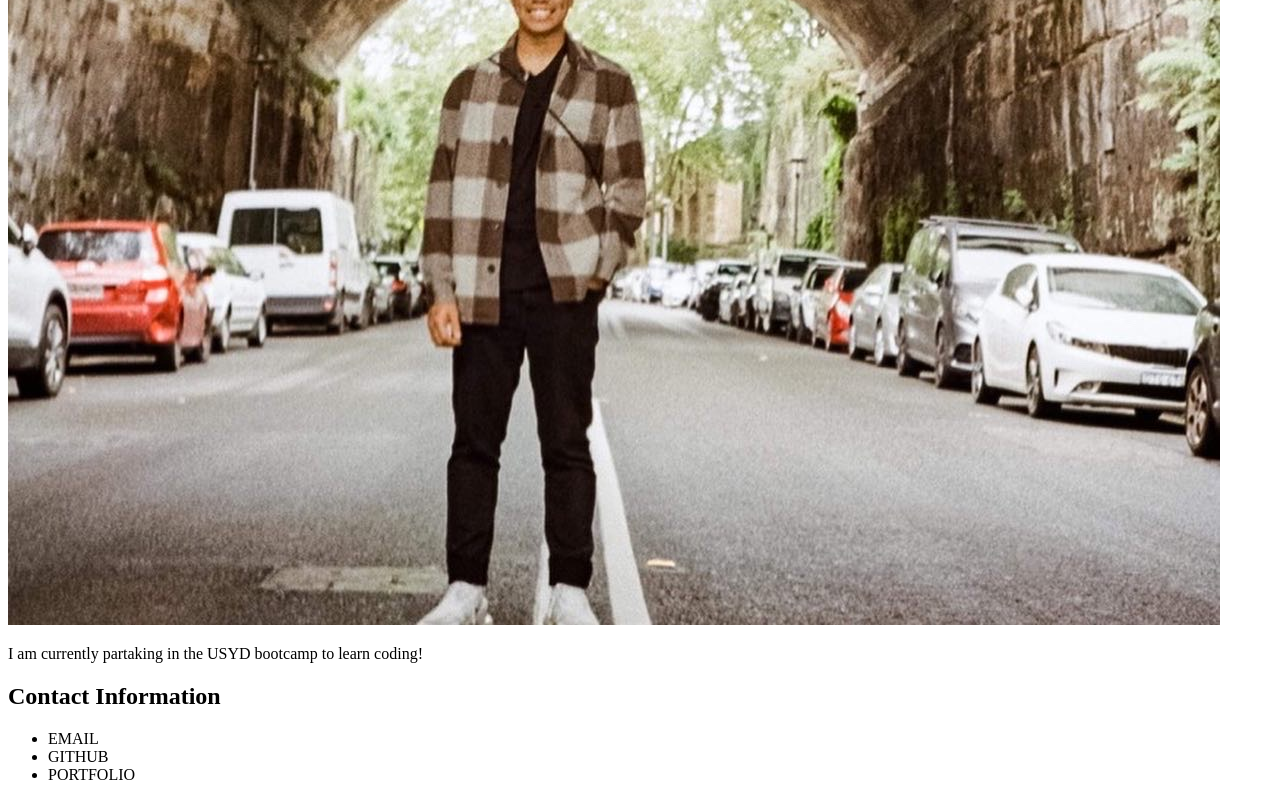
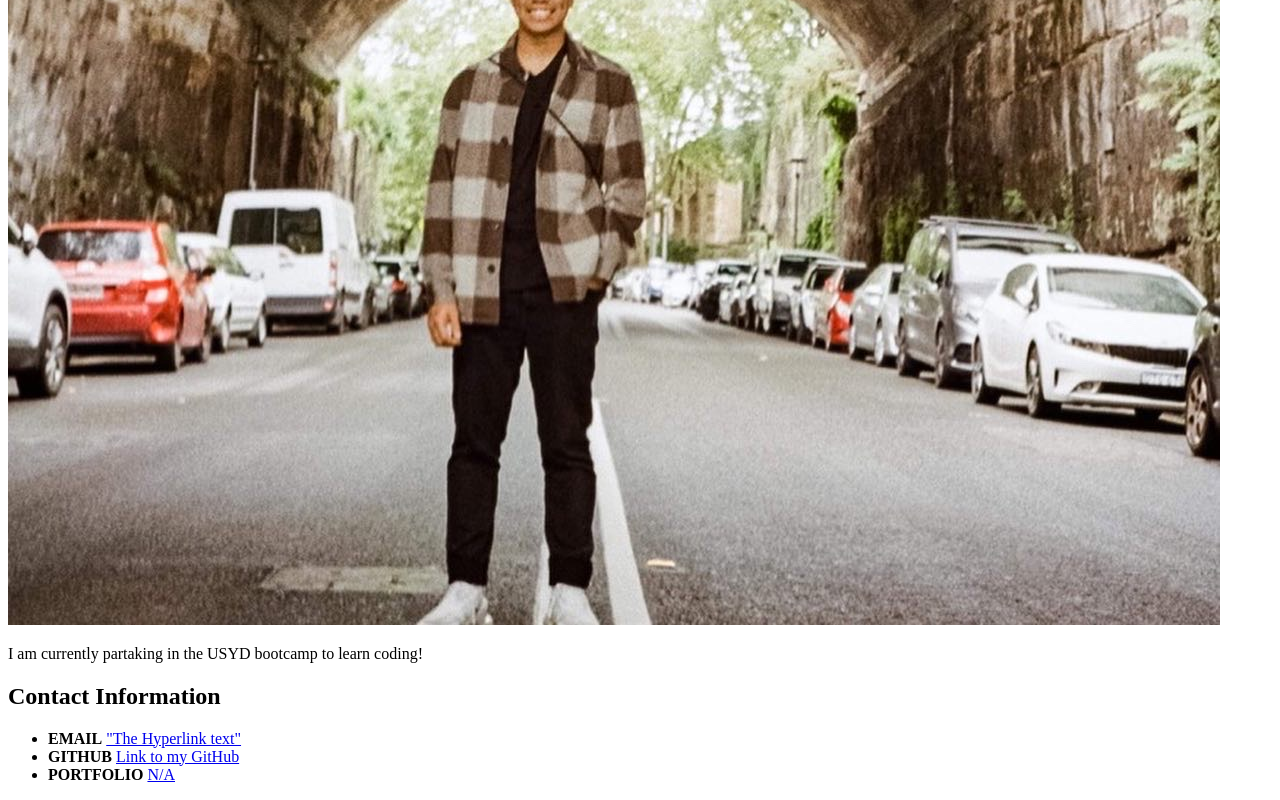
Before and after one commit to Marwaynemclovin/first-day-demo, a plain HTML site: page index.html in a window 1280 px wide. Shown: the part 679-1479 px from the top of the page. Drawn offline with Linux system fonts and the light colour scheme.

Commit message:
Fixed up Contact information section, added links

```diff
--- a/index.html
+++ b/index.html
@@ -18,9 +18,9 @@
             <section>
                 <h2>Contact Information</h2>
                     <ul>
-                        <li>EMAIL</li>
-                        <li>GITHUB</li>
-                        <li>PORTFOLIO</li>
+                        <li><b>EMAIL</b> <a href="yourname@email.com">"The Hyperlink text" </a></li>
+                        <li><b>GITHUB</b> <a href="#"> Link to my GitHub </a></li>
+                        <li><b>PORTFOLIO</b> <a href="#">N/A </a></li>
                     </ul>
             </section>
     </body>
```
